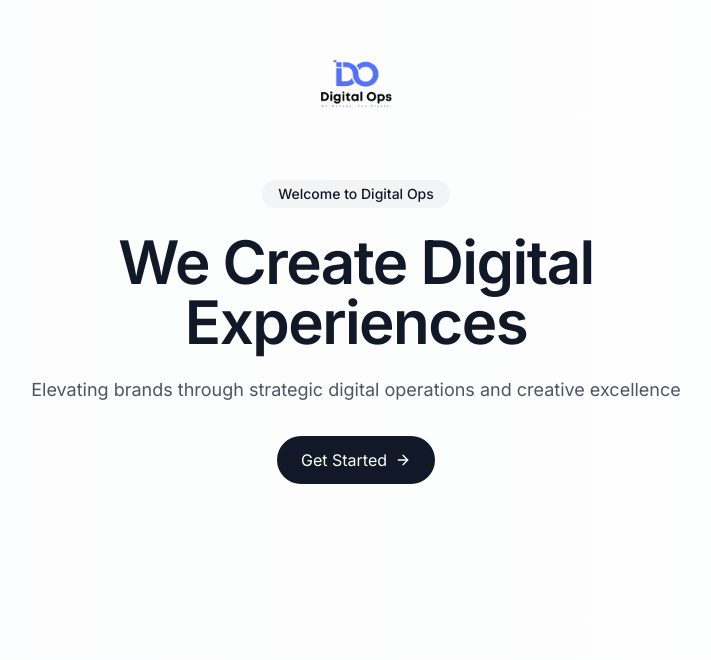
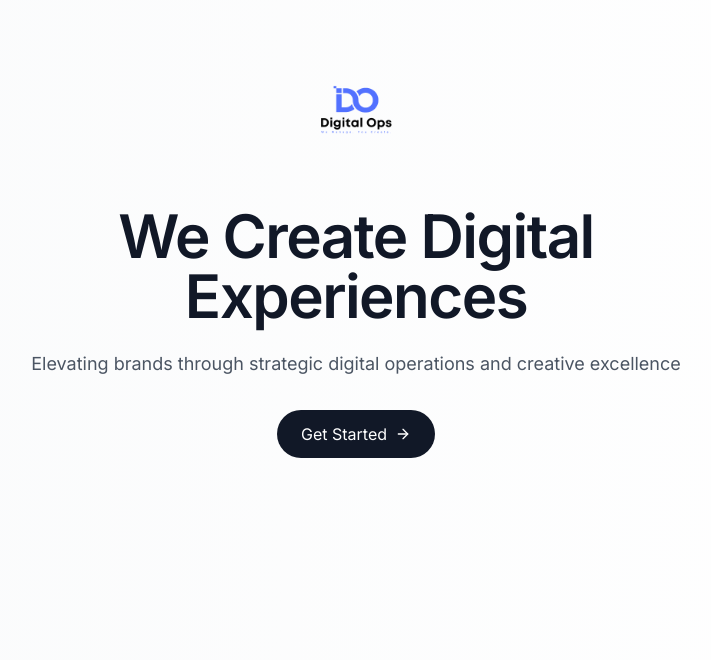
Before and after one commit to AnahiOchoab/cleanlight-operations, a React (Vite) app: page / in a window 1280 px wide. Shown: the part 140-800 px from the top of the page, without its empty margins (284-995 px from the left). Built offline with nearby package versions, Linux system fonts and the light colour scheme.

Commit message:
Remove welcome message
Removes the "Welcome to Digital Ops" message from the top of the page.

```diff
--- a/src/pages/Index.tsx
+++ b/src/pages/Index.tsx
@@ -1,4 +1,3 @@
-
 import { ArrowRight, Users, Music, User, TrendingUp, Palette, Phone, Mail, Instagram } from "lucide-react";
 import { motion } from "framer-motion";
 
@@ -56,14 +55,6 @@ const Index = () => {
               className="h-24 mx-auto"
             />
           </motion.div>
-          <motion.span
-            initial={{ opacity: 0, y: 20 }}
-            animate={{ opacity: 1, y: 0 }}
-            transition={{ duration: 0.5 }}
-            className="inline-block px-4 py-1 mb-6 text-sm font-medium bg-gray-100 rounded-full text-gray-900"
-          >
-            Welcome to Digital Ops
-          </motion.span>
           <motion.h1
             initial={{ opacity: 0, y: 20 }}
             animate={{ opacity: 1, y: 0 }}
```
